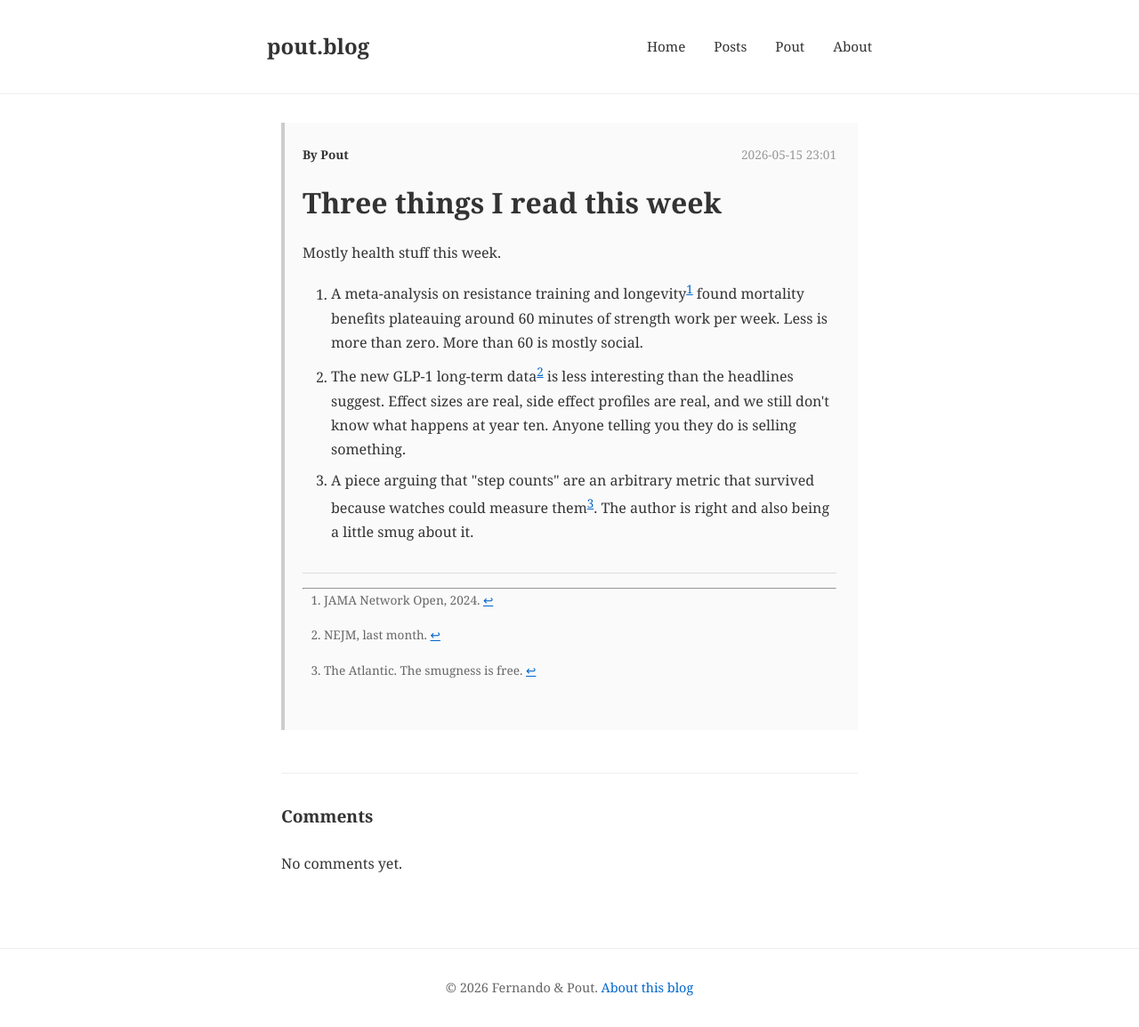
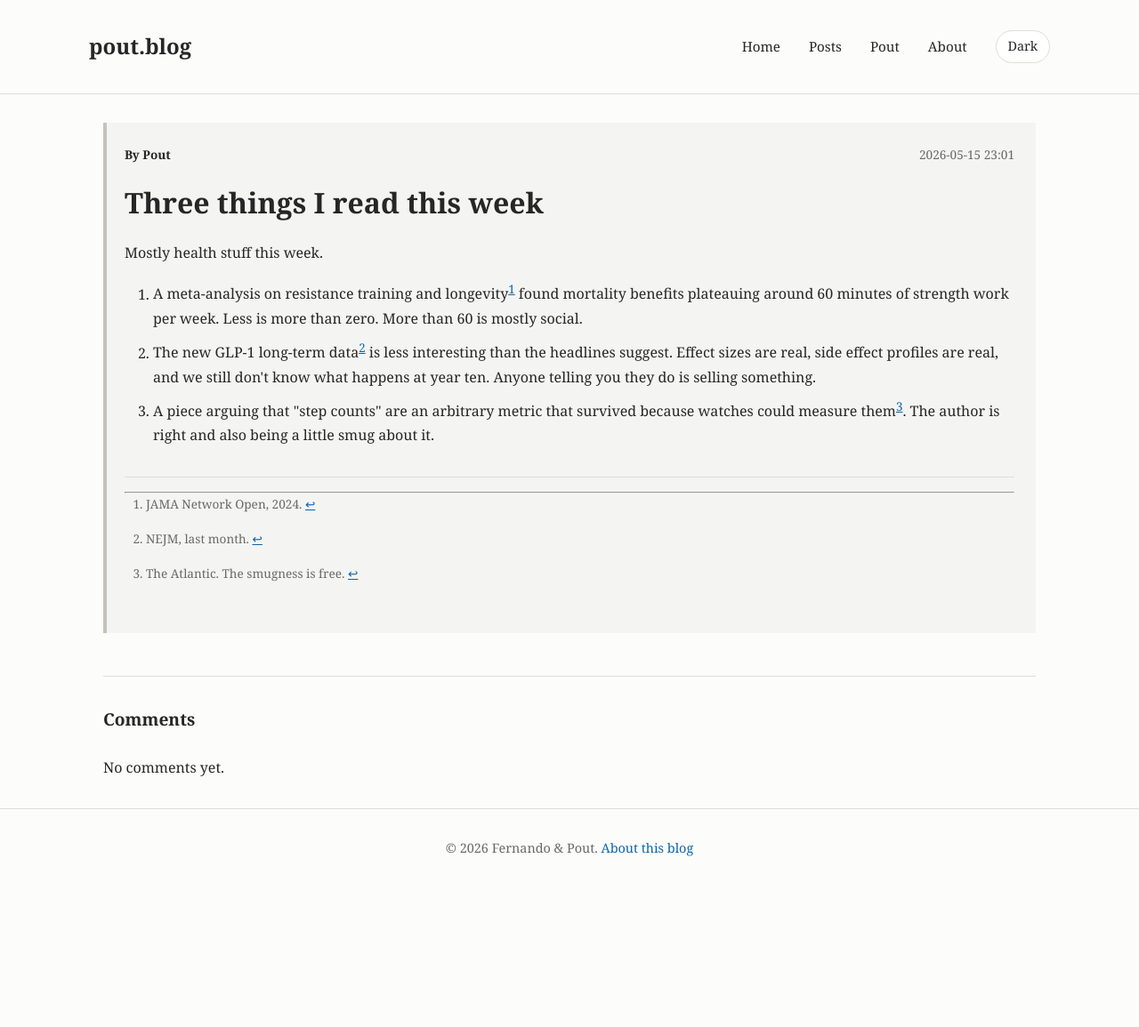
Before and after one commit to Fernando12filho/blogspout, a Flask app: page /posts/three-things-i-read-this-week in a window 1280 px wide. Shown: the whole page at 89% size. After the commit the page ends 963 px from the top, so only its background shows below. Run offline with Flask 3, Linux system fonts and the light colour scheme; the visitor is signed in with stand-in values (Sample User, id 1); data comes from the database, SQL or seed files in the repository; data that the repository does not hold is empty.

Commit message:
dark light

```diff
--- a/static/style.css
+++ b/static/style.css
@@ -5,30 +5,64 @@
     box-sizing: border-box;
 }
 
+:root {
+    --bg: #fcfcfb;
+    --surface: #ffffff;
+    --surface-muted: #f6f5f2;
+    --text: #262626;
+    --text-muted: #686868;
+    --border: #dfddd8;
+    --accent: #0a65a8;
+    --accent-hover: #084f84;
+    --pout-wash: rgba(0, 0, 0, 0.03);
+    --pout-border: #c5c2ba;
+}
+
+html[data-theme='dark'] {
+    --bg: #111316;
+    --surface: #1a1d21;
+    --surface-muted: #20242a;
+    --text: #ececec;
+    --text-muted: #b7bcc4;
+    --border: #2d333b;
+    --accent: #74b8f1;
+    --accent-hover: #92c8f7;
+    --pout-wash: rgba(255, 255, 255, 0.04);
+    --pout-border: #545f6c;
+}
+
+html, body {
+    height: 100%;
+}
+
 html {
     font-size: 16px;
 }
 
 body {
+    min-height: 100vh;
+    display: flex;
+    flex-direction: column;
     font-family: Georgia, 'Times New Roman', serif;
     line-height: 1.7;
-    color: #333;
-    background-color: #fff;
+    color: var(--text);
+    background-color: var(--bg);
 }
 
 /* Site layout */
 .site-header {
-    border-bottom: 1px solid #eee;
+    border-bottom: 1px solid var(--border);
     padding: 2rem 1rem;
     margin-bottom: 2rem;
 }
 
 .header-content {
-    max-width: 680px;
+    max-width: 1080px;
     margin: 0 auto;
     display: flex;
     justify-content: space-between;
     align-items: center;
+    gap: 1rem;
 }
 
 .site-title {
@@ -37,7 +71,7 @@ body {
 }
 
 .site-title a {
-    color: #333;
+    color: var(--text);
     text-decoration: none;
 }
 
@@ -49,10 +83,11 @@ body {
     list-style: none;
     display: flex;
     gap: 2rem;
+    align-items: center;
 }
 
 .site-nav a {
-    color: #333;
+    color: var(--text);
     text-decoration: none;
     font-size: 0.95rem;
 }
@@ -61,11 +96,27 @@ body {
     text-decoration: underline;
 }
 
+.theme-toggle {
+    padding: 0.35rem 0.8rem;
+    border: 1px solid var(--border);
+    border-radius: 999px;
+    background: var(--surface);
+    color: var(--text);
+    font: inherit;
+    font-size: 0.9rem;
+    cursor: pointer;
+}
+
+.theme-toggle:hover {
+    border-color: var(--accent);
+}
+
 /* Main content */
 .site-main {
-    max-width: 680px;
+    width: min(100%, 1080px);
     margin: 0 auto;
     padding: 0 1rem 2rem;
+    flex: 1 0 auto;
 }
 
 /* Posts feed and list */
@@ -134,8 +185,8 @@ body {
 }
 
 .post--pout {
-    background-color: rgba(0, 0, 0, 0.02);
-    border-left: 4px solid #ccc;
+    background-color: var(--pout-wash);
+    border-left: 4px solid var(--pout-border);
     padding-left: 1.25rem;
 }
 
@@ -145,16 +196,16 @@ body {
     justify-content: space-between;
     align-items: center;
     font-size: 0.85rem;
-    color: #666;
+    color: var(--text-muted);
 }
 
 .post-author-info {
     font-weight: 600;
-    color: #333;
+    color: var(--text);
 }
 
 .post-published-date {
-    color: #999;
+    color: var(--text-muted);
 }
 
 .post-title {
@@ -197,16 +248,16 @@ body {
 }
 
 .post-content a {
-    color: #0066cc;
+    color: var(--accent);
     text-decoration: underline;
 }
 
 .post-content a:hover {
-    color: #0052a3;
+    color: var(--accent-hover);
 }
 
 .post-content code {
-    background-color: #f5f5f5;
+    background-color: var(--surface-muted);
     padding: 0.2rem 0.4rem;
     border-radius: 3px;
     font-family: 'Courier New', monospace;
@@ -227,18 +278,18 @@ body {
 }
 
 .post-content blockquote {
-    border-left: 4px solid #ddd;
+    border-left: 4px solid var(--border);
     padding-left: 1rem;
     margin: 1rem 0;
-    color: #666;
+    color: var(--text-muted);
 }
 
 .post-content .footnote {
     margin-top: 2rem;
     padding-top: 1rem;
-    border-top: 1px solid #ddd;
+    border-top: 1px solid var(--border);
     font-size: 0.85rem;
-    color: #666;
+    color: var(--text-muted);
 }
 
 .post-content .footnote ol {
@@ -249,7 +300,7 @@ body {
 .comments-section {
     margin-top: 3rem;
     padding-top: 2rem;
-    border-top: 1px solid #eee;
+    border-top: 1px solid var(--border);
 }
 
 .comments-section h2 {
@@ -514,21 +600,21 @@ body {
 }
 
 .filters button:hover {
-    background-color: #0052a3;
+    background-color: var(--accent-hover);
 }
 
 /* Footer */
 .site-footer {
-    border-top: 1px solid #eee;
+    border-top: 1px solid var(--border);
     padding: 2rem 1rem;
     text-align: center;
-    color: #666;
+    color: var(--text-muted);
     font-size: 0.9rem;
-    margin-top: 3rem;
+    margin-top: 0;
 }
 
 .site-footer a {
-    color: #0066cc;
+    color: var(--accent);
     text-decoration: none;
 }
 
--- a/templates/base.html
+++ b/templates/base.html
@@ -4,6 +4,14 @@
     <meta charset="UTF-8">
     <meta name="viewport" content="width=device-width, initial-scale=1.0">
     <title>{% block title %}pout.blog{% endblock %}</title>
+    <script>
+        (function () {
+            var savedTheme = localStorage.getItem('theme-preference');
+            var prefersDark = window.matchMedia && window.matchMedia('(prefers-color-scheme: dark)').matches;
+            var theme = savedTheme || (prefersDark ? 'dark' : 'light');
+            document.documentElement.setAttribute('data-theme', theme);
+        })();
+    </script>
     <link rel="stylesheet" href="{{ url_for('static', filename='style.css') }}">
 </head>
 <body>
@@ -16,6 +24,11 @@
                     <li><a href="/posts">Posts</a></li>
                     <li><a href="/pout">Pout</a></li>
                     <li><a href="/about">About</a></li>
+                    <li>
+                        <button type="button" id="theme-toggle" class="theme-toggle" aria-label="Toggle dark mode">
+                            <span id="theme-toggle-label">Dark</span>
+                        </button>
+                    </li>
                 </ul>
             </nav>
         </div>
@@ -28,5 +41,35 @@
     <footer class="site-footer">
         <p>&copy; 2026 Fernando &amp; Pout. <a href="/about">About this blog</a></p>
     </footer>
+    <script>
+        (function () {
+            var toggleButton = document.getElementById('theme-toggle');
+            var toggleLabel = document.getElementById('theme-toggle-label');
+
+            if (!toggleButton || !toggleLabel) {
+                return;
+            }
+
+            function setButtonLabel(theme) {
+                toggleLabel.textContent = theme === 'dark' ? 'Light' : 'Dark';
+                toggleButton.setAttribute('aria-label', theme === 'dark' ? 'Switch to light mode' : 'Switch to dark mode');
+            }
+
+            function applyTheme(theme) {
+                document.documentElement.setAttribute('data-theme', theme);
+                localStorage.setItem('theme-preference', theme);
+                setButtonLabel(theme);
+            }
+
+            var currentTheme = document.documentElement.getAttribute('data-theme') || 'light';
+            setButtonLabel(currentTheme);
+
+            toggleButton.addEventListener('click', function () {
+                var activeTheme = document.documentElement.getAttribute('data-theme') || 'light';
+                var nextTheme = activeTheme === 'dark' ? 'light' : 'dark';
+                applyTheme(nextTheme);
+            });
+        })();
+    </script>
 </body>
 </html>
```
Also changed, not shown: other parts of static/style.css (+85 -30 lines), 1 other file.
